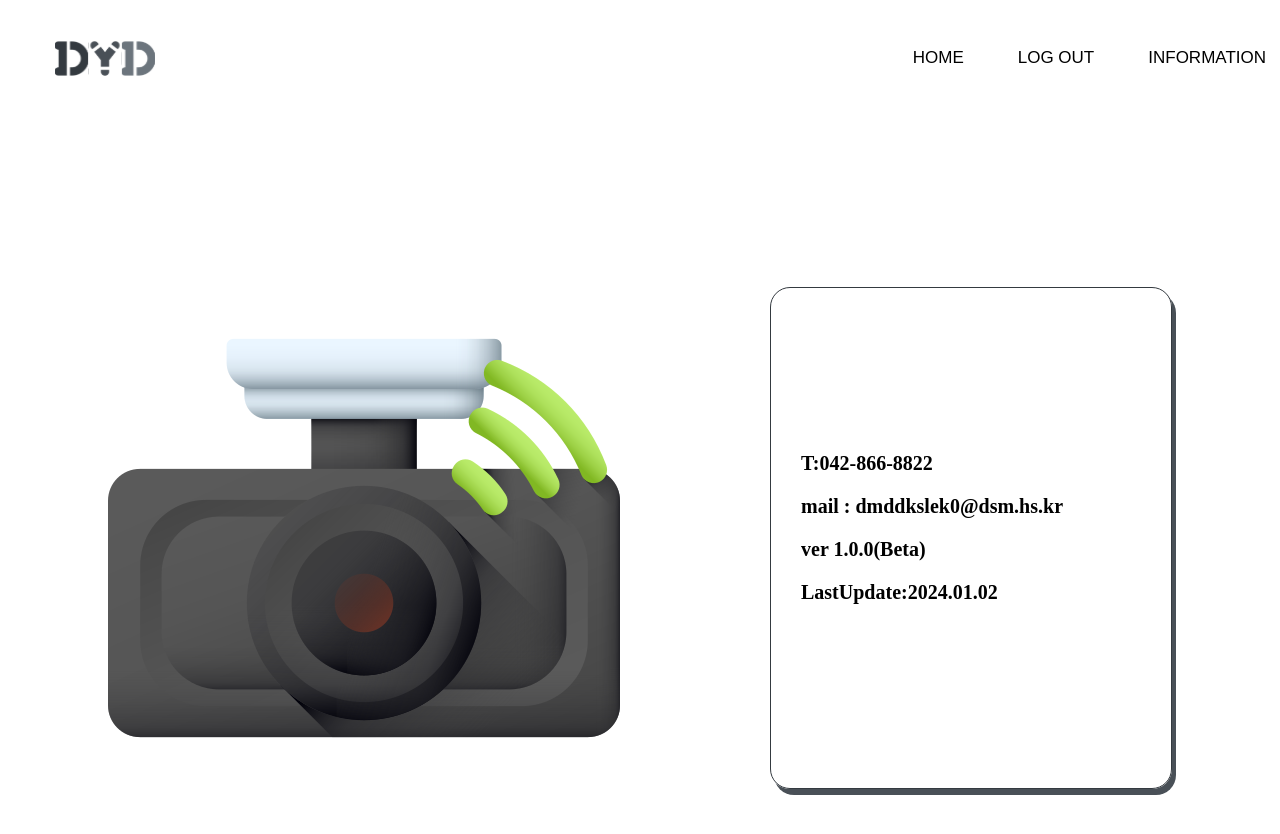
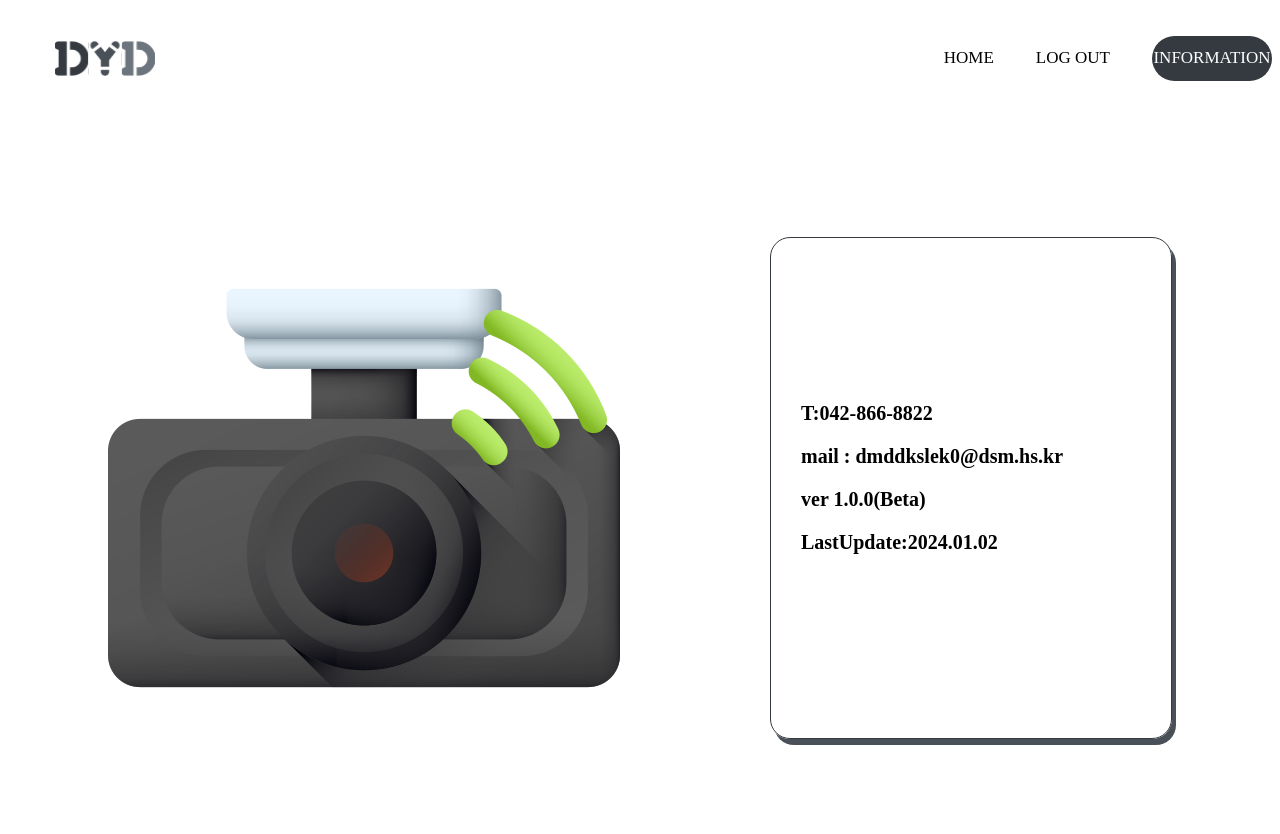
Before and after one commit to DrowsyDriving/DYD_FrontEnd, a React (Create React App) app: page /Detail in a window 1280 px wide. Shown: the top 834 px of the page. Built offline with nearby package versions, Linux system fonts and the light colour scheme.

Commit message:
header 수정 및 Detail 수정

```diff
--- a/package.json
+++ b/package.json
@@ -9,6 +9,7 @@
     "axios": "^1.6.3",
     "react": "^18.2.0",
     "react-dom": "^18.2.0",
+    "react-kakao-maps-sdk": "^1.1.26",
     "react-router-dom": "^6.21.1",
     "react-scripts": "5.0.1",
     "styled-components": "^6.1.6",
--- a/src/components/header.jsx
+++ b/src/components/header.jsx
@@ -1,49 +1,60 @@
-import React, { useState } from "react";
+import React from "react";
 import styled from "styled-components";
-import {ReactComponent as Logo} from "../assets/Logo.svg"
+import { ReactComponent as Logo } from "../assets/Logo.svg";
+import { NavLink } from "react-router-dom";
 
 export default function Header() {
-
   return (
     <>
       <HeaderBox>
         <Logo />
         <BtnBox>
-          <HeaderBtn
-          >HOME</HeaderBtn>
-          <HeaderBtn
-          >LOG OUT</HeaderBtn>
-          <HeaderBtn
-          >INFORMATION</HeaderBtn>
+          <HeaderBtn exact to="/main">
+            HOME
+          </HeaderBtn>
+          <HeaderBtn to="/logout">LOG OUT</HeaderBtn>
+          <HeaderBtn to="/detail">INFORMATION</HeaderBtn>
         </BtnBox>
       </HeaderBox>
     </>
-  )
+  );
 }
 
 const HeaderBox = styled.div`
   width: 100%;
   height: 100px;
-  display:flex;
+  display: flex;
   align-items: center;
   justify-content: space-between;
-`
+`;
 
 const BtnBox = styled.div`
-  display:flex;
+  display: flex;
   justify-content: end;
-`
+`;
 
-const HeaderBtn  = styled.button`
-  display:flex;
+const HeaderBtn = styled(NavLink)`
+  display: flex;
   align-items: center;
   margin-left: 42px;
   font-size: 17px;
   background-color: transparent;
   border: none;
+  text-decoration: none;
+  color: black;
 
-  &:active {
-    background-color: #343A40;
+  &:hover {
+    background-color: #343a40;
+    border-radius: 50px;
+    color: white;
+    width: 120px;
+    height: 45px;
+    align-items: center;
+    justify-content: center;
+  }
+
+  &.active {
+    background-color: #343a40;
     border-radius: 50px;
     color: white;
     width: 120px;
--- a/src/pages/Detail.jsx
+++ b/src/pages/Detail.jsx
@@ -21,7 +21,7 @@ export default function Detail () {
 
 const Container = styled.div`
   width: 100%;
-  height: 860px;
+  height: 760px;
   display: flex;
   justify-content: center;
   align-items: center;
```
Also changed, not shown: 1 other file (tests, documents, lock files or other folders).
